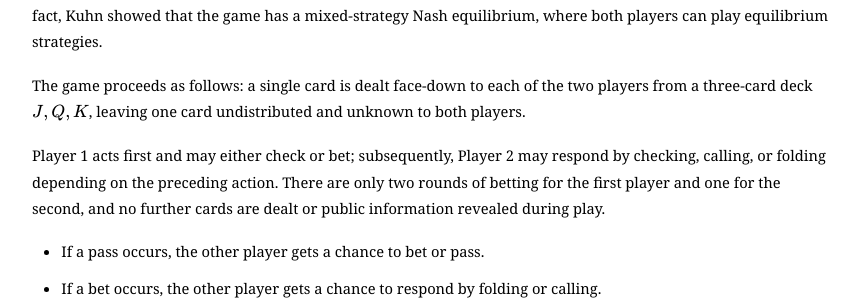
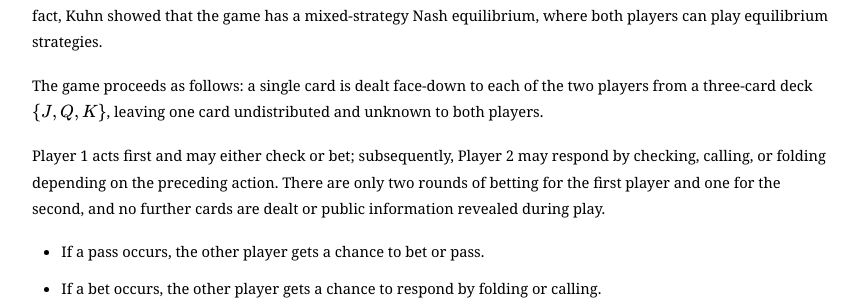
Before and after one commit to vmenon04/vmenon04.github.io, a Jekyll site: the page built from _projects/kuhn-poker-rl.md, in a window 1280 px wide. Shown: the part 473-773 px from the top of the page, without its empty margins (208-1071 px from the left). Built offline with Jekyll 4.4.1, drawn with Linux system fonts in a browser that asks for light colours; some of the changed text lies outside the part shown.

Commit message:
fixed curly bracket rendering

```diff
--- a/_projects/kuhn-poker-rl.md
+++ b/_projects/kuhn-poker-rl.md
@@ -12,7 +12,7 @@ math: true
 
 Kuhn Poker is a simplified version of poker designed by Harold W. Kuhn as a "fascinating problem for the game theoretician" {% cite kuhn1950simplified %}. It is a form of poker played between two players, with three possible hands and only a single round of betting. In fact, Kuhn showed that the game has a mixed-strategy Nash equilibrium, where both players can play equilibrium strategies.
 
-The game proceeds as follows: a single card is dealt face-down to each of the two players from a three-card deck $\{J, Q, K\}$, leaving one card undistributed and unknown to both players.
+The game proceeds as follows: a single card is dealt face-down to each of the two players from a three-card deck $\\{J, Q, K\\}$, leaving one card undistributed and unknown to both players.
 
 Player 1 acts first and may either check or bet; subsequently, Player 2 may respond by checking, calling, or folding depending on the preceding action. There are only two rounds of betting for the first player and one for the second, and no further cards are dealt or public information revealed during play.
 
@@ -67,7 +67,7 @@ Explicitly, our model is as follows:
 
 $$y(x) = \sigma(w^\top s)$$
 
-where $\sigma(x)=\frac{1}{1+e^{-x}}$ is the sigmoid activation function, $w \in \mathbb{R}^{12}$, and $s\in\{0,1\}^{12}$ is the one-hot encoded state vector.
+where $\sigma(x)=\frac{1}{1+e^{-x}}$ is the sigmoid activation function, $w \in \mathbb{R}^{12}$, and $s\in\\{0,1\\}^{12}$ is the one-hot encoded state vector.
 
 ## Experiment 1: Fixed Optimal Opponent
 
@@ -75,7 +75,7 @@ In the first experiment, we aim to encode the optimal strategy for Player 2 dire
 
 ### Coding Optimal Player 2
 
-As discussed in the Setup, there is a one-to-one correspondence between game states and model weights. We manually set the model's weights so that, for each state, the output probability matches the optimal betting or calling behavior.Let $i = \arg\max_j s_j$ denote the active state index. Player 2 makes decisions only in states that follow either a check or a bet by Player 1.After Player 1 checks ($i \in \{3,4,5\}$):Player 2 chooses whether to bet. Writing $c = i - 3 \in \{J,Q,K\}$ for the card held by Player 2, the equilibrium betting probabilities are:
+As discussed in the Setup, there is a one-to-one correspondence between game states and model weights. We manually set the model's weights so that, for each state, the output probability matches the optimal betting or calling behavior.Let $i = \arg\max_j s_j$ denote the active state index. Player 2 makes decisions only in states that follow either a check or a bet by Player 1.After Player 1 checks ($i \in \\{3,4,5\\}$):Player 2 chooses whether to bet. Writing $c = i - 3 \in \\{J,Q,K\\}$ for the card held by Player 2, the equilibrium betting probabilities are:
 
 $$\pi_2^{\text{bet}}(c) =
 \begin{cases}
@@ -84,7 +84,7 @@ $$\pi_2^{\text{bet}}(c) =
     1,            & c = K.
 \end{cases}$$
 
-After Player 1 bets ($i \in \{9,10,11\}$):Player 2 chooses whether to call or fold. With $c = i - 9 \in \{J,Q,K\}$, the equilibrium calling probabilities are:
+After Player 1 bets ($i \in \\{9,10,11\\}$):Player 2 chooses whether to call or fold. With $c = i - 9 \in \\{J,Q,K\\}$, the equilibrium calling probabilities are:
 
 $$\pi_2^{\text{call}}(c) =
 \begin{cases}
@@ -124,7 +124,7 @@ It is valuable to discuss that this experiment has several limitations. First, n
 
 ## Experiment 2: Self-Play
 
-We use the same environment described in the previous section. In this experiment, we initialize 100 identical models and train them via self-play, with each model alternating between the roles of Player 1 and Player 2. When a model acts as Player $i \in \{1,2\}$, we define its policy-gradient loss as:
+We use the same environment described in the previous section. In this experiment, we initialize 100 identical models and train them via self-play, with each model alternating between the roles of Player 1 and Player 2. When a model acts as Player $i \in \\{1,2\\}$, we define its policy-gradient loss as:
 
 $$\ell_i = - \log(p)\,(r - r_{\mathrm{ema}})$$
 
```
Also changed, not shown: _projects/gan-attempt1.md (+1 -1 lines), _projects/some_structures_in_transformer_architectures.md (+1 -1 lines).
